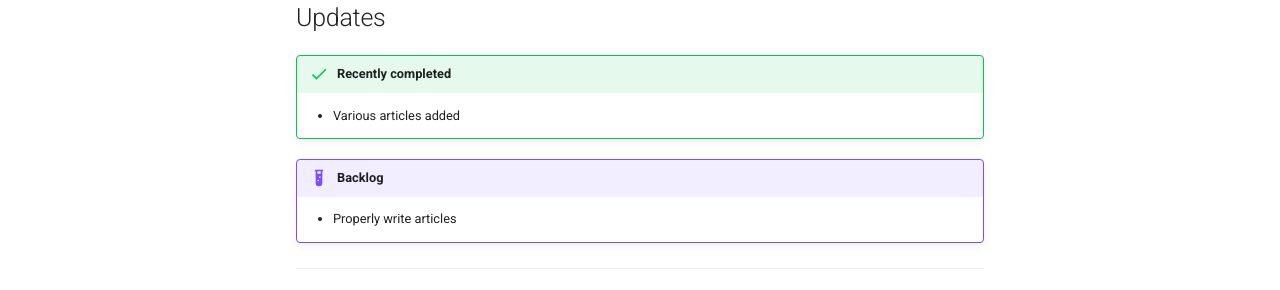
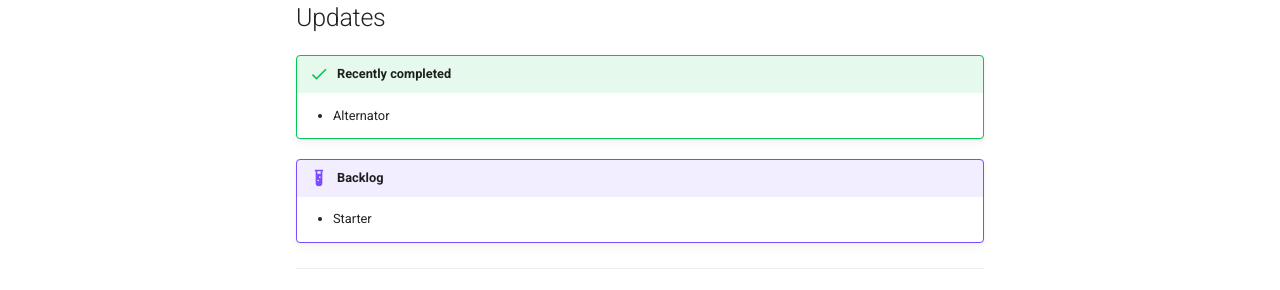
Before and after one commit to ocampco/old-holden-diy, an MkDocs documentation site: the page built from docs/index.md, in a window 1280 px wide and 1206 px high. Shown: the part 913-1203 px from the top of the window. Built offline with MkDocs 1.6.1 and Material for MkDocs 9.7.7, drawn with Linux system fonts in a browser that asks for light colours; comment, search, counter and statistics services are not loaded.

Commit message:
update update list

```diff
--- a/docs/index.md
+++ b/docs/index.md
@@ -13,9 +13,9 @@ Thank you to all who have contributed. The site is being updated on a best effor
 ## Updates
 
 !!! success "Recently completed"
-    - Various articles added
+    - Alternator
 
 !!! example "Backlog"
-    - Properly write articles
+    - Starter
 
 ---
```
